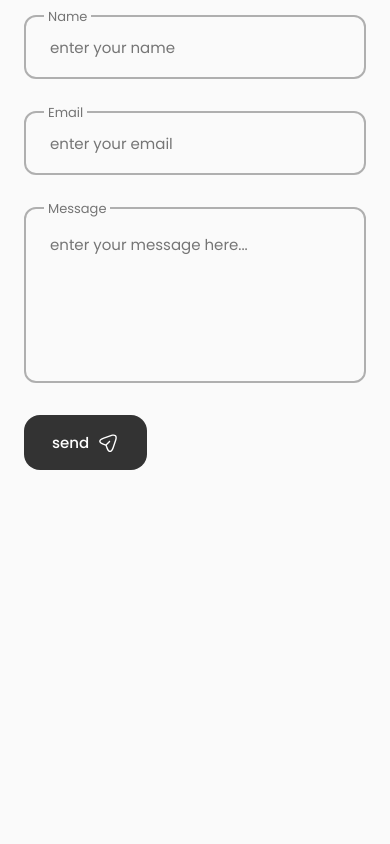
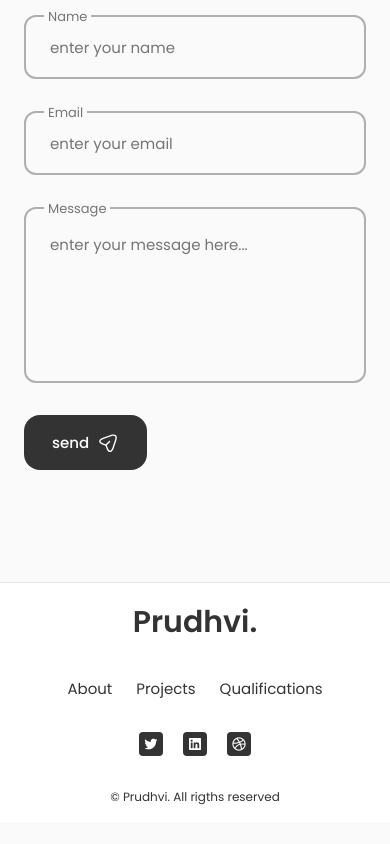
Before and after one commit to prudv13/prudhvi-portfolio-v1, a React (Create React App) app: page / in a window 390 px wide. Shown: the part 4090-4934 px from the top of the page. Before the commit the page ends 4720 px from the top, so only its background shows below. Built offline with nearby package versions, Linux system fonts and the light colour scheme.

Commit message:
added footer component with responsive css styling

```diff
--- a/src/App.js
+++ b/src/App.js
@@ -1,6 +1,7 @@
 import './App.css';
 import About from './components/about/About';
 import Contact from './components/contact/Contact';
+import Footer from './components/footer/Footer';
 import Header from './components/header/Header';
 import Home from './components/home/Home';
 import Qualification from './components/qualifications/Qualification';
@@ -18,6 +19,7 @@ function App() {
         <Services />
         <Qualification />
         <Contact />
+        <Footer />
       </main>
     </div>
   );
--- /dev/null
+++ b/src/components/footer/Footer.jsx
@@ -0,0 +1,46 @@
+import React from 'react';
+import './footer.css';
+
+const Footer = () => {
+  return (
+    <footer>
+        <div className='footer__container container'>
+            <h1 className='footer__title'>Prudhvi.</h1>
+
+            <ul className='footer__list'>
+                <li>
+                    <a href="#about" className='footer__link'>About</a>
+                </li>
+
+                <li>
+                    <a href="#portfolio" className='footer__link'>Projects</a>
+                </li>
+
+                <li>
+                    <a href="#qualification" className='footer__link'>Qualifications</a>
+                </li>
+            </ul>
+
+            <div className='footer__social'>
+                <a href='https://twitter.com/prudv_13' target="_blank" rel="noreferrer" className='footer__social-link'>
+                    <i class="bx bxl-twitter"></i>
+                </a>
+
+                <a href='https://www.linkedin.com/in/prudhvi-raj06/' target="_blank" rel="noreferrer" className='footer__social-link'>
+                    <i class='bx bxl-linkedin-square'></i>
+                </a>
+
+                <a href='https://dribbble.com/prudhvi13' target="_blank" rel="noreferrer" className='footer__social-link'>
+                    <i class='bx bxl-dribbble'></i>
+                </a>
+            </div>
+
+            <span className='footer__copy'>
+            &#169; Prudhvi. All rigths reserved
+            </span>
+        </div>
+    </footer>
+  )
+}
+
+export default Footer;
--- /dev/null
+++ b/src/components/footer/footer.css
@@ -0,0 +1,78 @@
+footer{
+    background-color: var(--container-color);
+    border-top: 1px solid rgba(0, 0, 0, 0.1);
+    max-height: 15rem;
+}
+
+.footer__container {
+    padding: 1rem 0 6rem;
+}
+
+.footer__title, .footer__link {
+    color: var(--title-color);
+}
+
+.footer__title {
+    text-align: center;
+    margin-bottom: var(--mb-2);
+}
+
+.footer__link:hover {
+    color: var(--title-color-dark);
+}
+
+.footer__list {
+    display: flex;
+    justify-content: center;
+    column-gap: 1.5rem;
+    margin-bottom: var(--mb-2);
+}
+
+.footer__social {
+    display: flex;
+    justify-content: center;
+    column-gap: 1.25rem;
+}
+
+.footer__social-link {
+    background-color: var(--title-color);
+    color: var(--container-color);
+    font-size: 1.25rem;
+    padding: 0.4rem;
+    border-radius: 0.5rem;
+    display: inline-flex;
+}
+
+.footer__social-link:hover {
+    background-color: var(--title-color-dark);
+}
+
+.footer__copy {
+    display: block;
+    margin-top: 2rem;
+    color: var(--title-color);
+    text-align: center;
+    font-size: var(--smaller-font-size);
+}
+
+
+/* ============ BREAKPOINTS ============ */
+/* For large devices */
+@media screen and (max-width: 992px) {
+    .footer__social-link {
+        padding: 0.25rem;
+        border-radius: 0.25rem;
+        font-size: 1rem;
+    }
+}
+
+/* For medium devices */
+@media screen and (max-width: 768px) {
+}
+
+/* For small devices */
+@media screen and (max-width: 350px) {
+    .footer__link {
+        font-size: 0.8rem;
+    }
+}
--- a/src/components/home/Social.jsx
+++ b/src/components/home/Social.jsx
@@ -3,15 +3,15 @@ import React from 'react'
 const Social = () => {
   return (
     <div className='home__social'>
-        <a href='https://www.linkedin.com/in/prudhvi-raj06/' target="_blank" className='home__social-icon'>
+        <a href='https://www.linkedin.com/in/prudhvi-raj06/' target="_blank" rel="noreferrer" className='home__social-icon'>
             <i class="uil uil-linkedin"></i>
         </a>
 
-        <a href='https://github.com/prudv13' target="_blank" className='home__social-icon'>
+        <a href='https://github.com/prudv13' target="_blank" rel="noreferrer" className='home__social-icon'>
             <i class="uil uil-github-alt"></i>
         </a>
 
-        <a href='https://dribbble.com/prudhvi13' target="_blank" className='home__social-icon'>
+        <a href='https://dribbble.com/prudhvi13' target="_blank" rel="noreferrer" className='home__social-icon'>
             <i class="uil uil-dribbble"></i>
         </a>
     </div>
--- a/src/components/qualifications/Qualification.jsx
+++ b/src/components/qualifications/Qualification.jsx
@@ -10,7 +10,7 @@ const Qualification = () => {
     }
 
   return (
-    <section>
+    <section id='qualification'>
         <h2 className='section__title'>Qualification</h2>
         <span className='section__subtitle'>My personal journey</span>
 
```
